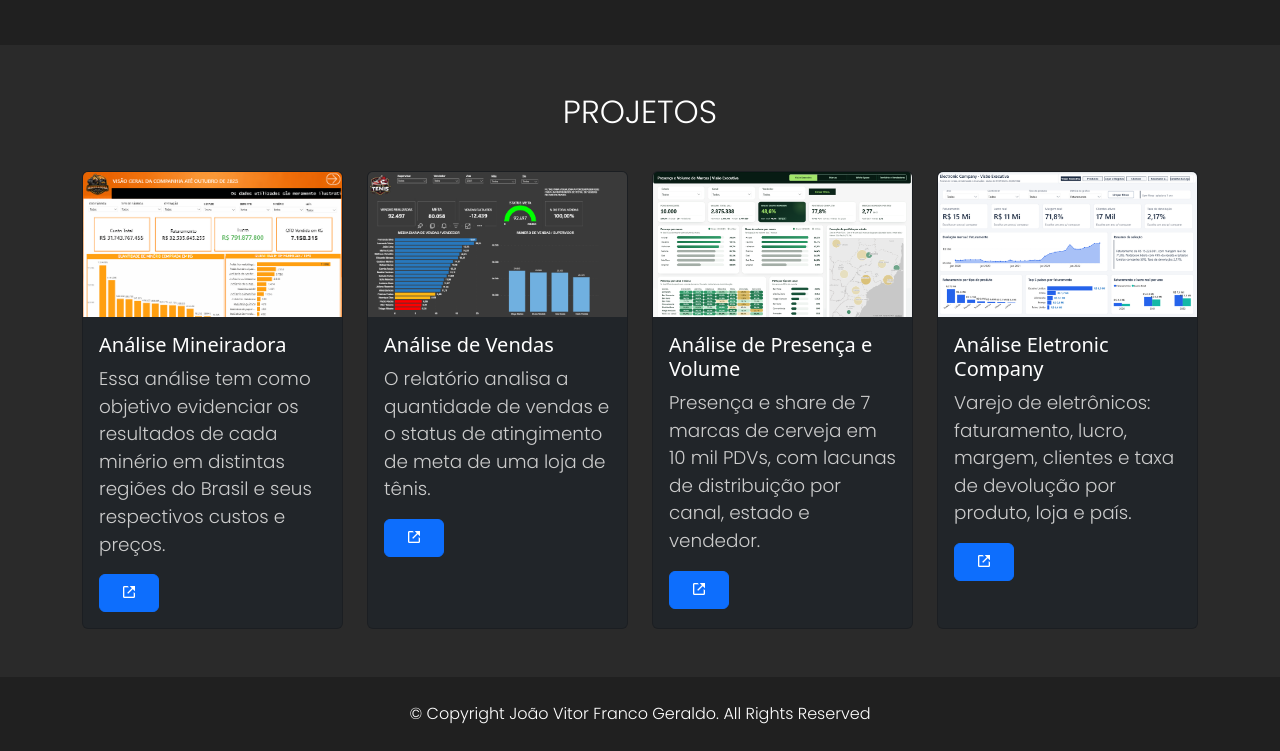
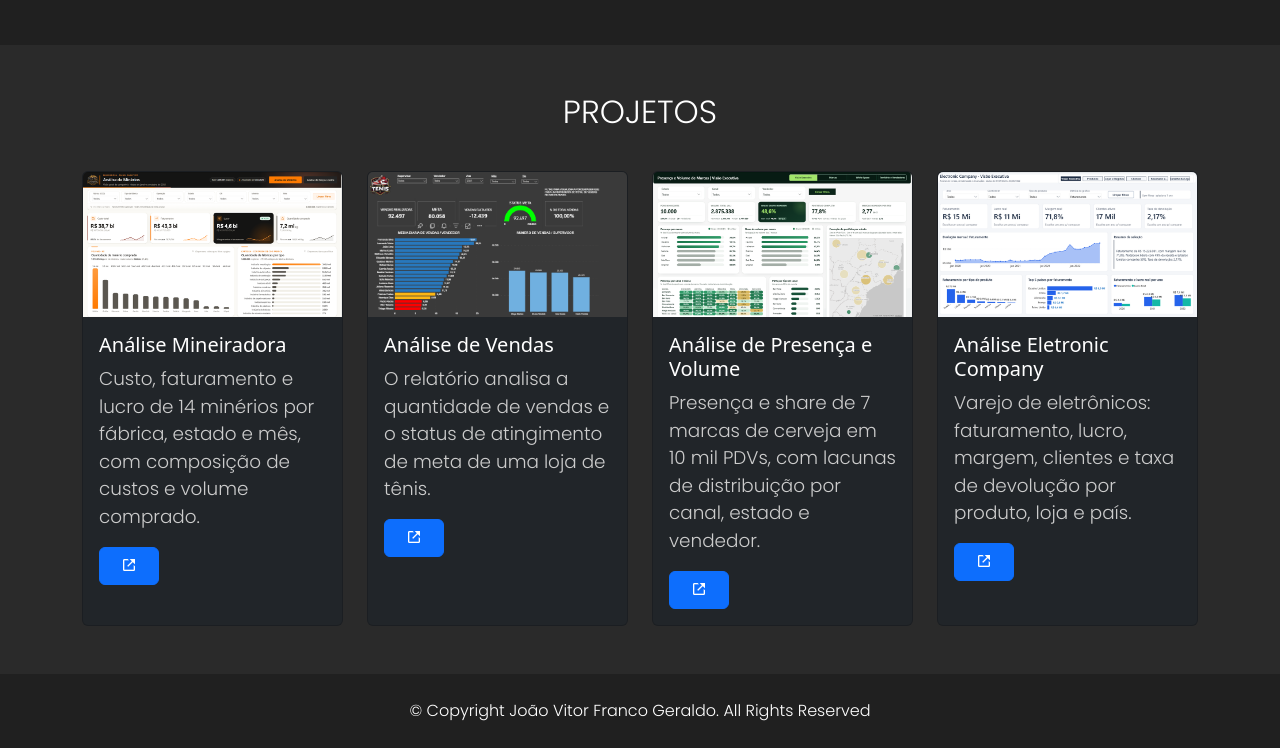
Before and after one commit to francojoaovitor10/portfolio, a plain HTML site: page index.html in a window 1280 px wide. Shown: the part 3823-4574 px from the top of the page. Drawn offline with nearby package versions, Linux system fonts and the light colour scheme.

Commit message:
feat: atualiza card Análise Mineradora (versão HTML)
- Link público do relatório Mineradora HTML abrindo na página
  "Analise de Minérios" (pageName)
- Descrição curta em PT/EN: custo, faturamento e lucro de 14 minérios
  por fábrica, estado e mês
- Nova imagem img/project-mineradora.png; project-1.png removida

Co-Authored-By: Claude Opus 5.5 <noreply@anthropic.com>

```diff
--- a/index.html
+++ b/index.html
@@ -253,11 +253,11 @@
                 <div class="row row-cols-1 row-cols-md-4 g-4 mt-3 d-flex justify-content-center">
                     <div class="col">
                         <div class="card h-100 text-bg-dark">
-                            <a href="https://app.powerbi.com/view?r=eyJrIjoiMDQ5M2E4MTEtZDlhZS00Mzg0LWI1YTQtMDIzMzMyMmJjNzMxIiwidCI6ImNkNWU2ZDIzLWNiOTktNDE4OS04OGFiLTFhOTAyMWEwYzQ1MSJ9" target="_blank"><img src="img/project-1.png" class="card-img-top" alt="project-1"></a>
+                            <a href="https://app.powerbi.com/view?r=eyJrIjoiMDQ5M2E4MTEtZDlhZS00Mzg0LWI1YTQtMDIzMzMyMmJjNzMxIiwidCI6ImNkNWU2ZDIzLWNiOTktNDE4OS04OGFiLTFhOTAyMWEwYzQ1MSJ9&amp;pageName=c41d43121186967458cd" target="_blank"><img src="img/project-mineradora.png" class="card-img-top" alt="Dashboard Análise de Minérios - visão geral"></a>
                             <div class="card-body">
                                 <h5 class="card-title" data-translate="proj_tit4">Análise Mineiradora</h5>
-                                <p class="card-text" data-translate="proj_tex4">Essa análise tem como objetivo evidenciar os resultados de cada minério em distintas regiões do Brasil e seus respectivos custos e preços.</p>
-                                <a href="https://app.powerbi.com/view?r=eyJrIjoiMDQ5M2E4MTEtZDlhZS00Mzg0LWI1YTQtMDIzMzMyMmJjNzMxIiwidCI6ImNkNWU2ZDIzLWNiOTktNDE4OS04OGFiLTFhOTAyMWEwYzQ1MSJ9" class="btn btn-primary link-external" target="_blank"><i
+                                <p class="card-text" data-translate="proj_tex4">Custo, faturamento e lucro de 14 minérios por fábrica, estado e mês, com composição de custos e volume comprado.</p>
+                                <a href="https://app.powerbi.com/view?r=eyJrIjoiMDQ5M2E4MTEtZDlhZS00Mzg0LWI1YTQtMDIzMzMyMmJjNzMxIiwidCI6ImNkNWU2ZDIzLWNiOTktNDE4OS04OGFiLTFhOTAyMWEwYzQ1MSJ9&amp;pageName=c41d43121186967458cd" class="btn btn-primary link-external" target="_blank"><i
                                         class="bx bx-link-external"></i></a>
                             </div>
                         </div>
--- a/js/script.js
+++ b/js/script.js
@@ -130,7 +130,7 @@ const translations = {
         proj_tit3: "Análise Eletronic Company",
         proj_tex3: "Varejo de eletrônicos: faturamento, lucro, margem, clientes e taxa de devolução por produto, loja e país.",
         proj_tit4: "Análise Mineiradora",
-        proj_tex4: "Essa análise tem como objetivo evidenciar os resultados de cada minério em distintas regiões do Brasil e seus respectivos custos e preços.",
+        proj_tex4: "Custo, faturamento e lucro de 14 minérios por fábrica, estado e mês, com composição de custos e volume comprado.",
 
         footer_text:
             "© Copyright João Vitor Franco Geraldo. All Rights Reserved"
@@ -206,7 +206,7 @@ const translations = {
         proj_tit3: "Eletronic Company Analysis",
         proj_tex3: "Electronics retail: revenue, profit, margin, customers and return rate by product, store and country.",
         proj_tit4: "Mining Analysis",
-        proj_tex4: "This analysis aims to highlight the results of each mineral in different regions of Brazil, along with their respective costs and prices.",
+        proj_tex4: "Cost, revenue and profit of 14 minerals by plant, state and month, with cost breakdown and purchased volume.",
 
         footer_text:
             "© Copyright João Vitor Franco Geraldo. All Rights Reserved"
```
Also changed, not shown: img/project-1.png (deleted), img/project-mineradora.png (added).
